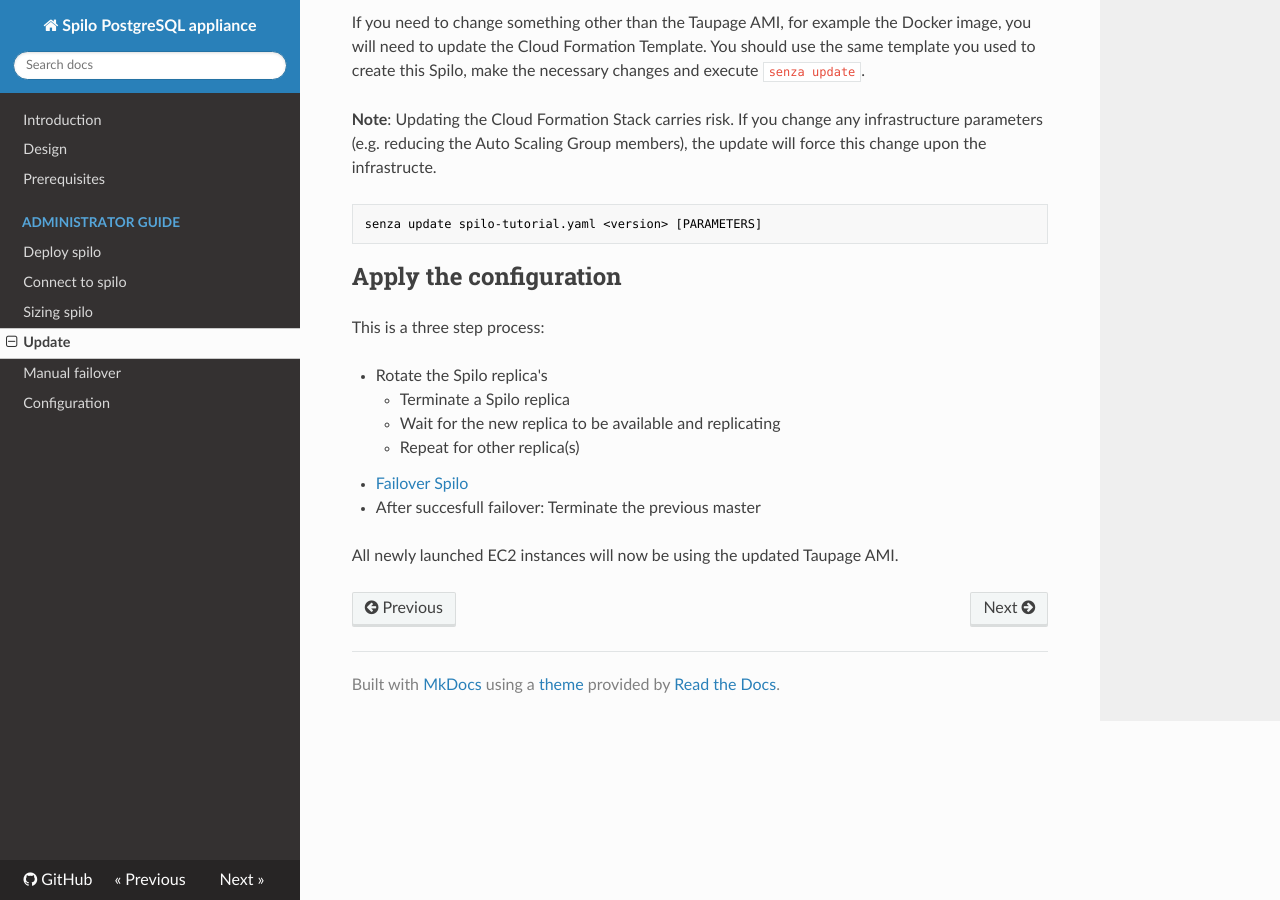
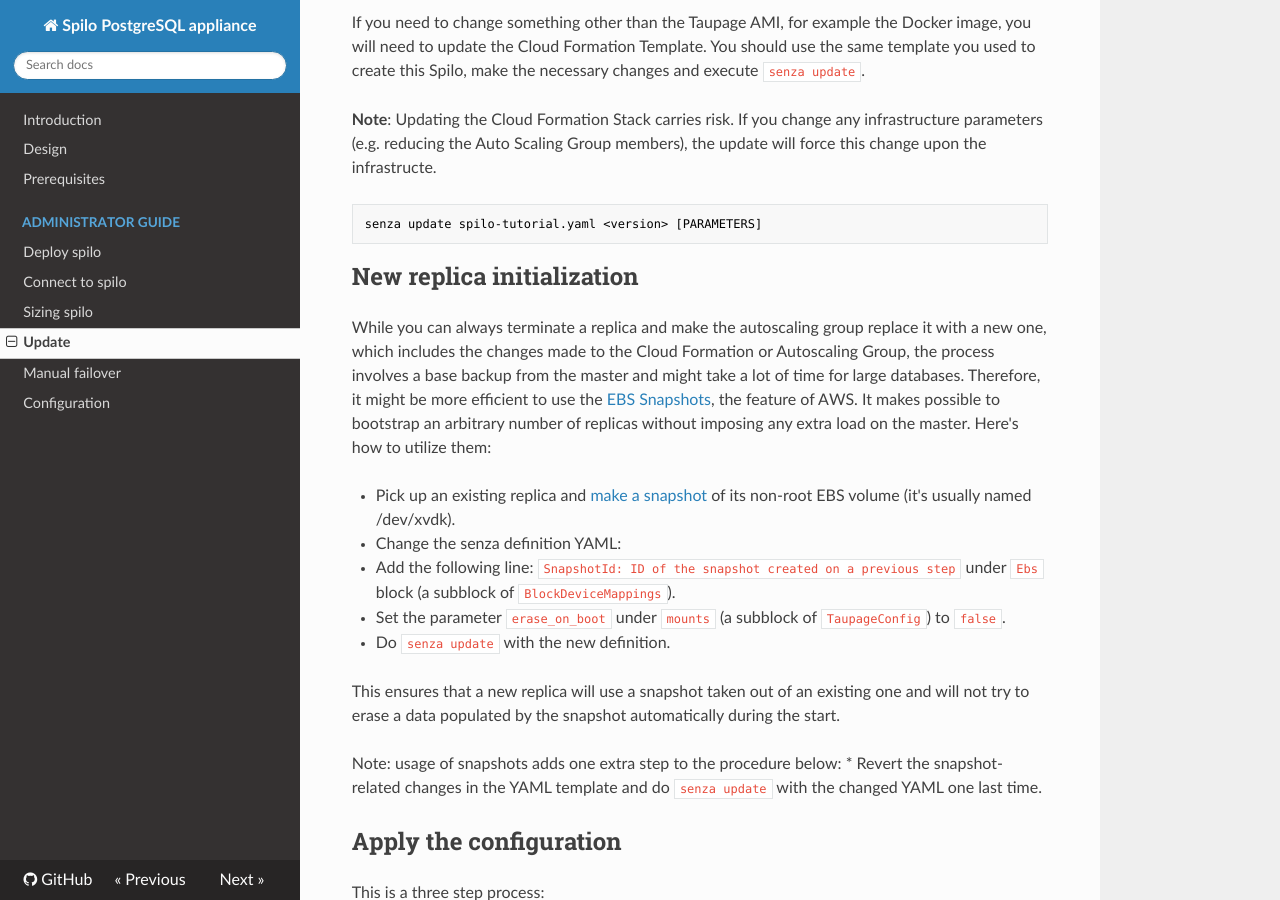
Before and after one commit to zalando/spilo, an MkDocs documentation site: the page built from docs/admin-guide/update.md, in a window 1280 px wide and 900 px high, scrolled down 649 px. Built offline with MkDocs 1.6.1, drawn with Linux system fonts in a browser that asks for light colours; nearby versions of some CDN libraries; old or Windows-style settings are respelled for this version of MkDocs.

Commit message:
Include the usage of AWS snapshots in the update section.

````diff
--- a/docs/admin-guide/update.md
+++ b/docs/admin-guide/update.md
@@ -30,7 +30,20 @@ reducing the Auto Scaling Group members), the update will force this change upon
 ```bash
 senza update spilo-tutorial.yaml <version> [PARAMETERS]
 ```
+## New replica initialization
+While you can always terminate a replica and make the autoscaling group replace it with a new one, which includes the changes made to the Cloud Formation or Autoscaling Group, the process involves a base backup from the master and might take a lot of time for large databases. Therefore, it might be more efficient to use the [EBS Snapshots](http://docs.aws.amazon.com/AWSEC2/latest/UserGuide/EBSSnapshots.html), the feature of AWS. It makes possible to bootstrap an arbitrary number of replicas without imposing any extra load on the master. Here's how to utilize them:
 
+* Pick up an existing replica and [make a snapshot](http://docs.aws.amazon.com/AWSEC2/latest/UserGuide/ebs-creating-snapshot.html) of its non-root EBS volume (it's usually named /dev/xvdk).
+* Change the senza definition YAML:
+   * Add the following line:
+      ```SnapshotId: ID of the snapshot created on a previous step``` under `Ebs` block (a subblock of `BlockDeviceMappings`).
+   * Set the parameter `erase_on_boot` under `mounts` (a subblock of `TaupageConfig`) to `false`.
+   * Do ```senza update``` with the new definition.
+
+This ensures that a new replica will use a snapshot taken out of an existing one and will not try to erase a data populated by the snapshot automatically during the start.
+
+Note: usage of snapshots adds one extra step to the procedure below:
+   * Revert the snapshot-related changes in the YAML template and do `senza update` with the changed YAML one last time.
 
 ## Apply the configuration
 This is a three step process:
````
